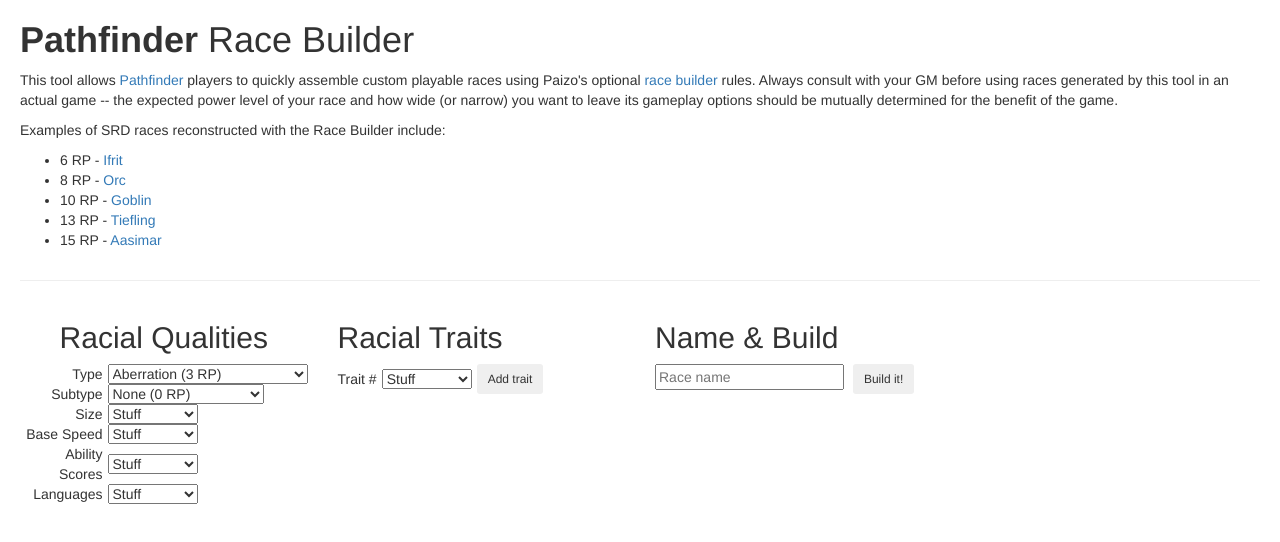
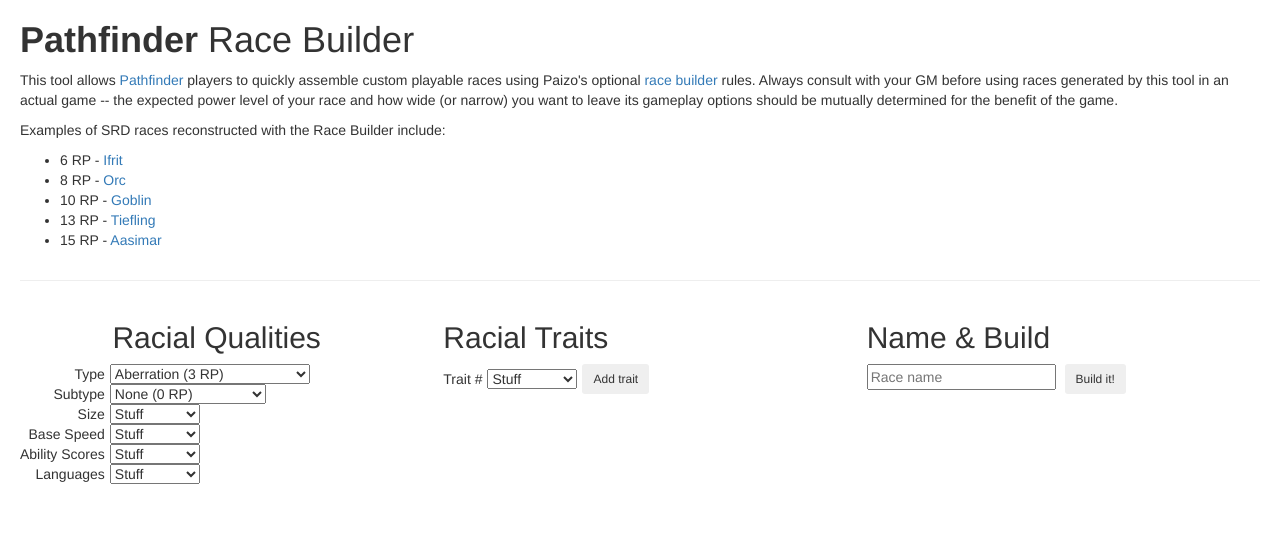
Before and after one commit to psulli12/psulli12.github.io, a plain HTML site: page pathfinder/racebuilder.html in a window 1280 px wide. Drawn offline with nearby package versions, Linux system fonts and the light colour scheme.

Commit message:
spacing why

```diff
--- a/pathfinder/racebuilder.html
+++ b/pathfinder/racebuilder.html
@@ -29,7 +29,7 @@
             <hr>
 
             <div class="row">
-                <div class="col-md-3" id="qualities">
+                <div class="col-md-4" id="qualities">
                     <h2 style="text-align:center">Racial Qualities</h2>
                     <table id="qualityTable" border="0">
                         <tr>
@@ -101,7 +101,7 @@
                     </table>
                 </div>
 
-                <div class="col-md-3" id="traits">
+                <div class="col-md-4" id="traits">
                     <h2>Racial Traits</h2>
                     <table>
                         <tr>
@@ -118,7 +118,7 @@
                     <br>
                 </div>
 
-                <div class="col-md-3" id="results">
+                <div class="col-md-4" id="results">
                     <h2>Name &amp; Build</h2>
                     <form action="" id="submit">
                         <input placeholder="Race name">
```
